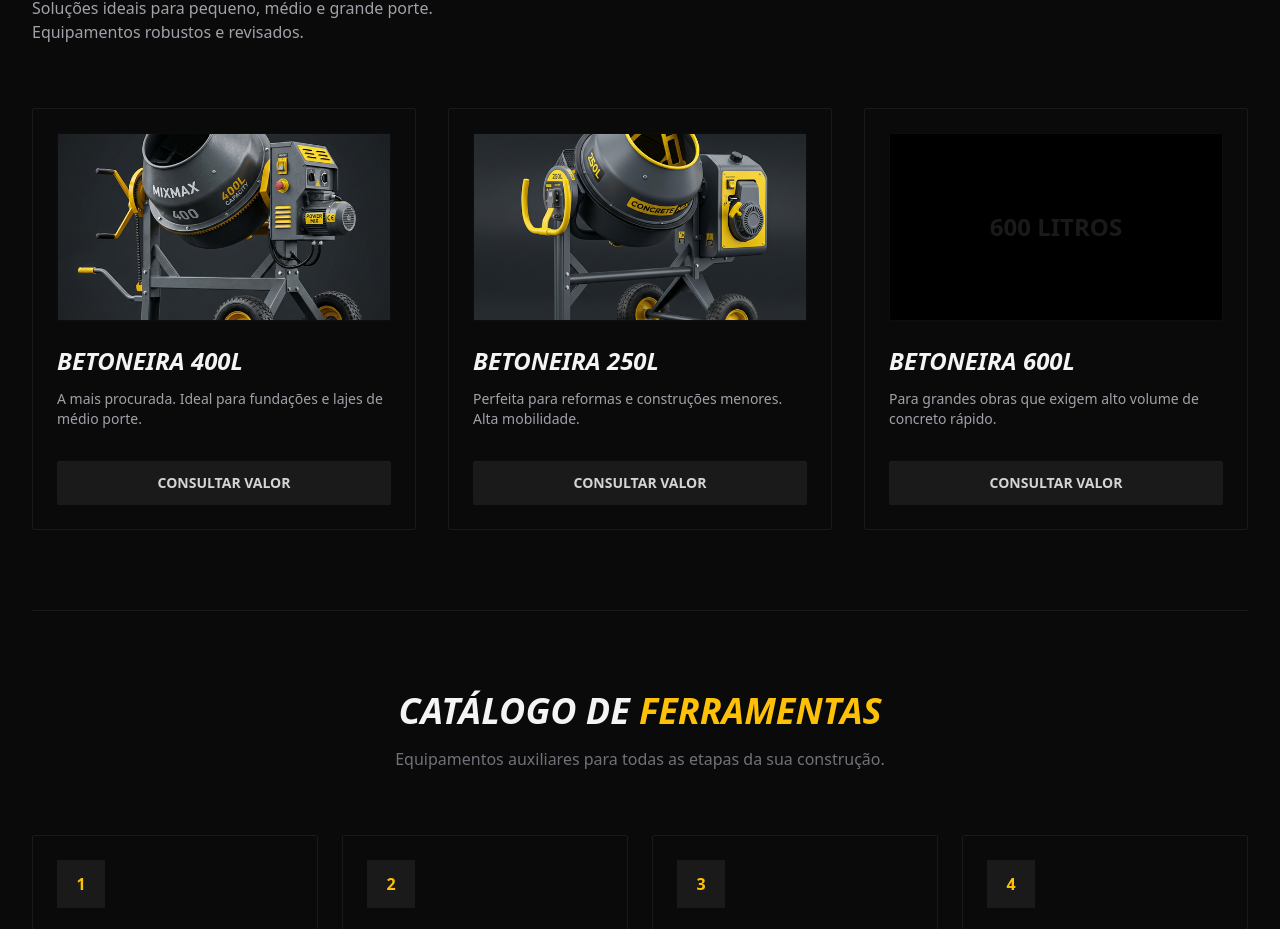
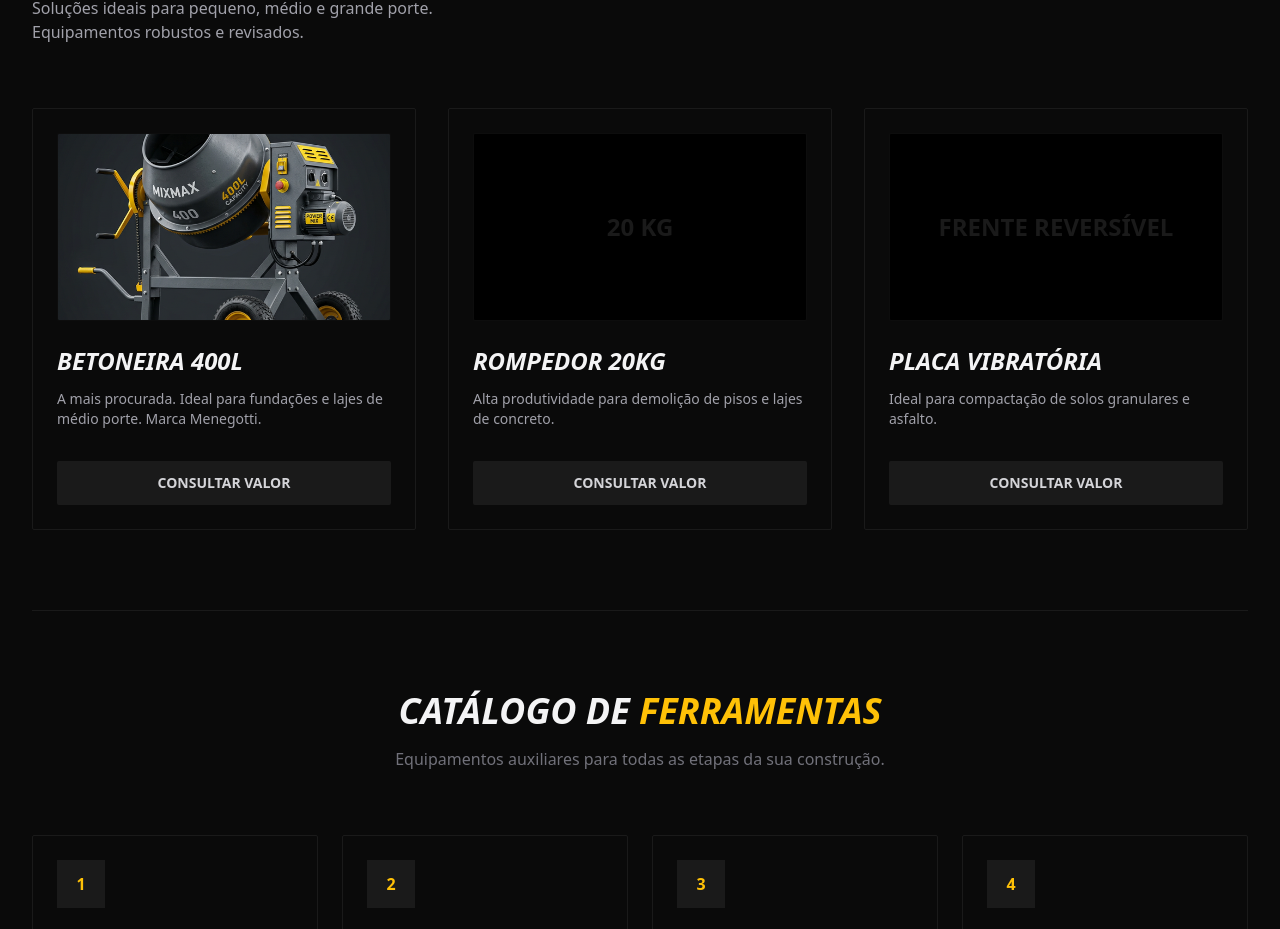
Before and after one commit to mantolatv-cmyk/site-mantovani, a Next.js app: page / in a window 1280 px wide. Shown: the part 1653-2582 px from the top of the page. Built offline with nearby package versions, Linux system fonts and the light colour scheme.

Commit message:
feat: atualiza mix de produtos principais na frota

```diff
--- a/src/app/page.tsx
+++ b/src/app/page.tsx
@@ -108,9 +108,9 @@ export default function Home() {
 
           <div className="grid md:grid-cols-2 lg:grid-cols-3 gap-8 mb-20">
             {[
-              { name: "Betoneira 400L", desc: "A mais procurada. Ideal para fundações e lajes de médio porte.", cap: "400 Litros", img: "/betoneira_400l.png" },
-              { name: "Betoneira 250L", desc: "Perfeita para reformas e construções menores. Alta mobilidade.", cap: "250 Litros", img: "/betoneira_250l.png" },
-              { name: "Betoneira 600L", desc: "Para grandes obras que exigem alto volume de concreto rápido.", cap: "600 Litros", img: null }
+              { name: "Betoneira 400L", desc: "A mais procurada. Ideal para fundações e lajes de médio porte. Marca Menegotti.", cap: "400 Litros", img: "/betoneira_400l.png" },
+              { name: "Rompedor 20kg", desc: "Alta produtividade para demolição de pisos e lajes de concreto.", cap: "20 KG", img: null },
+              { name: "Placa Vibratória", desc: "Ideal para compactação de solos granulares e asfalto.", cap: "Frente Reversível", img: null }
             ].map((maq, i) => (
               <div key={i} className="bg-zinc-900 border border-zinc-800 rounded-sm p-6 group hover:border-yellow-500/50 transition-all-custom flex flex-col h-full">
                 <div className="aspect-video bg-zinc-950 rounded-sm mb-6 flex items-center justify-center border border-zinc-800/50 relative overflow-hidden">
```
